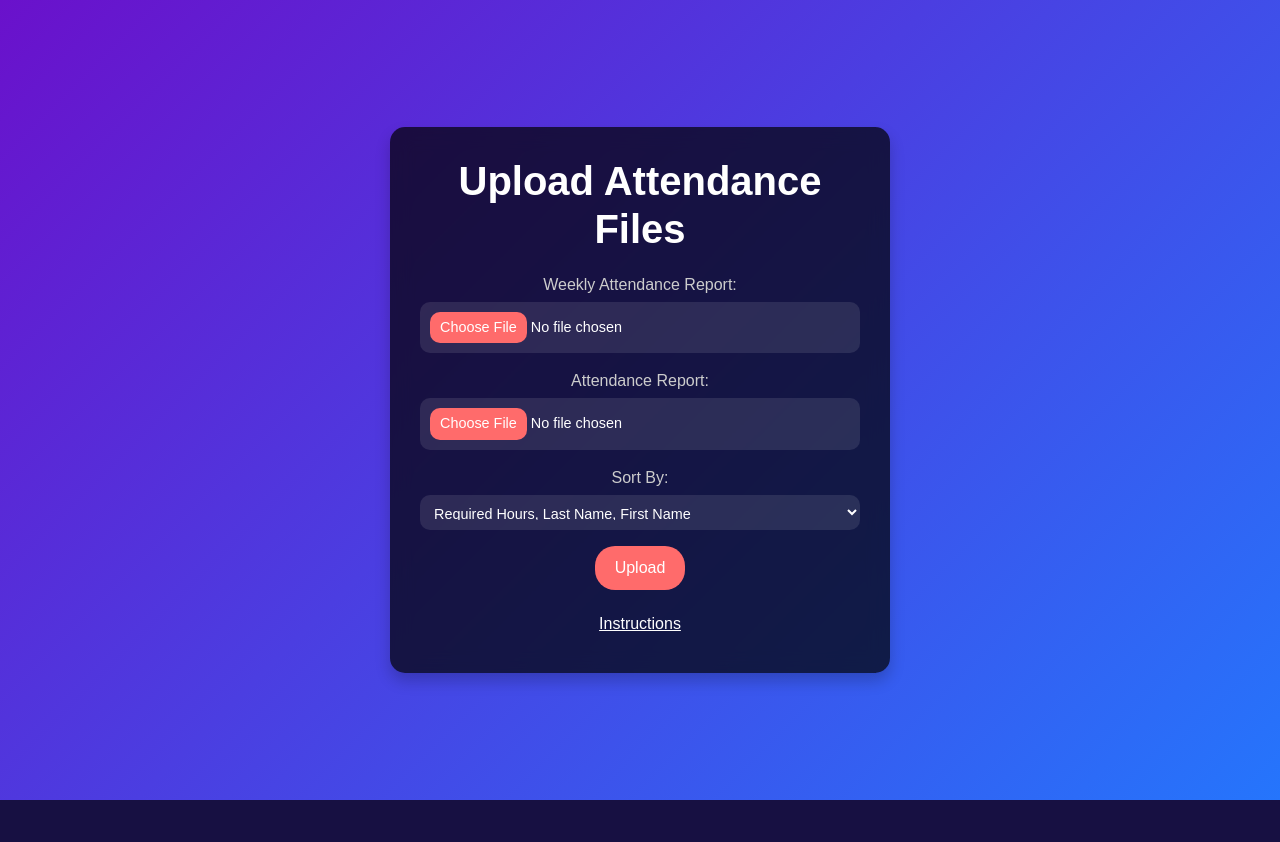
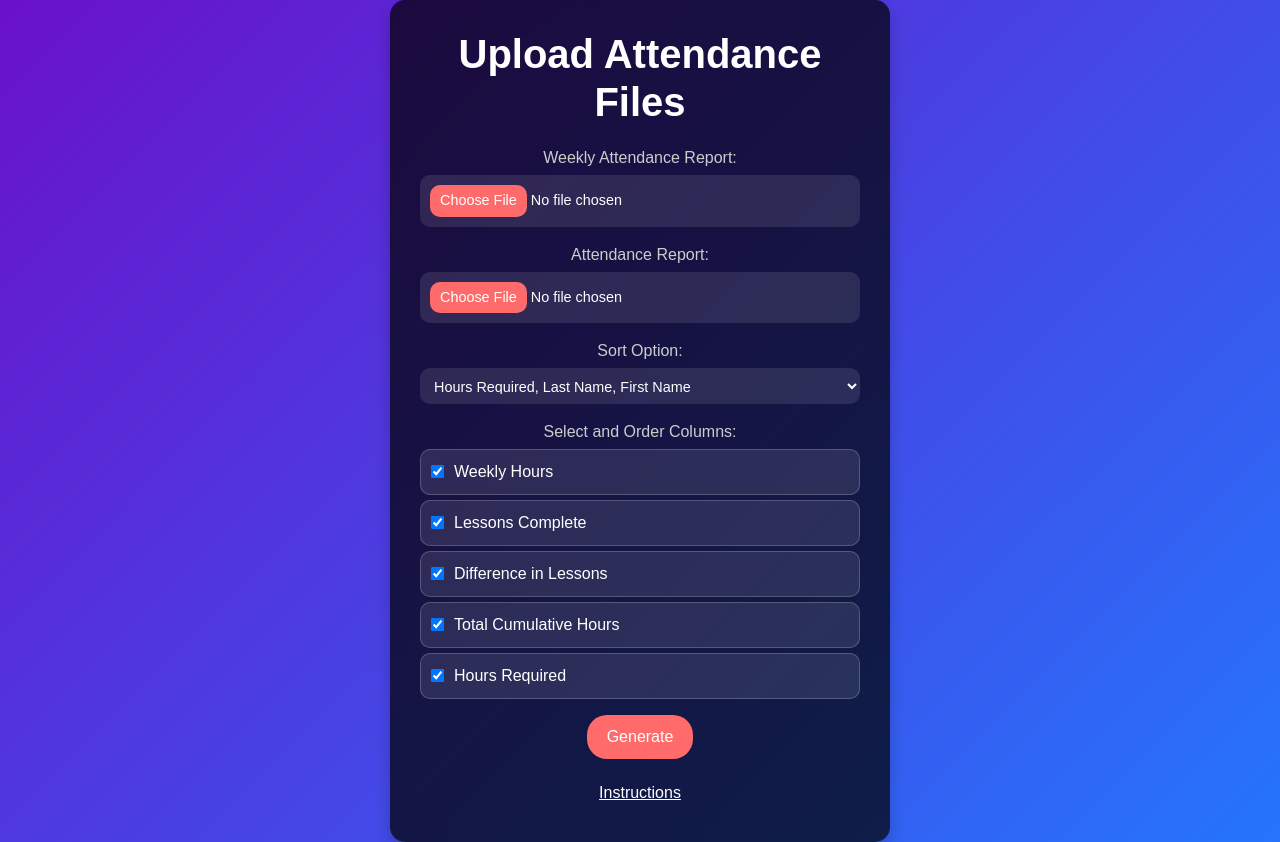
Before and after one commit to elipaulman/GOVS, a Flask app: page / in a window 1280 px wide. Before the commit the page ends 800 px from the top, so only its background shows below. Run offline with Flask 3, Linux system fonts and the light colour scheme; some libraries are stand-ins or nearby versions.

Commit message:
added column sorting options

```diff
--- a/app.py
+++ b/app.py
@@ -3,14 +3,19 @@ import pandas as pd
 from flask import Flask, request, render_template, redirect, url_for, flash, send_file
 from werkzeug.utils import secure_filename
 from io import BytesIO
+from datetime import datetime
+import logging
 
 app = Flask(__name__)
 app.secret_key = 'your_secret_key'
 app.config['UPLOAD_FOLDER'] = 'uploads'
 app.config['ALLOWED_EXTENSIONS'] = {'csv', 'xlsx'}
+app.config['MAX_CONTENT_LENGTH'] = 16 * 1024 * 1024  # 16 MB limit
 
 if not os.path.exists(app.config['UPLOAD_FOLDER']):
     os.makedirs(app.config['UPLOAD_FOLDER'])
+
+logging.basicConfig(level=logging.INFO)
 
 def allowed_file(filename):
     return '.' in filename and filename.rsplit('.', 1)[1].lower() in app.config['ALLOWED_EXTENSIONS']
@@ -25,6 +30,73 @@ def time_to_hours(time_str):
     except ValueError:
         return 0
 
+def process_files(weekly_path, attendance_path, sort_option, selected_columns):
+    try:
+        # Load the files
+        attendance_rep = pd.read_csv(attendance_path)
+        weekly_attendance_report = pd.read_csv(weekly_path)
+
+        # Standardize name formatting
+        attendance_rep['Last Name'] = attendance_rep['Last Name'].str.strip().str.lower()
+        attendance_rep['First Name'] = attendance_rep['First Name'].str.strip().str.lower()
+        weekly_attendance_report['Last Name'] = weekly_attendance_report['StudentName'].str.split(',').str[0].str.strip().str.lower()
+        weekly_attendance_report['First Name'] = weekly_attendance_report['StudentName'].str.split(',').str[1].str.strip().str.lower()
+
+        # Process Weekly Attendance Report data
+        weekly_attendance_report['Total Hours'] = weekly_attendance_report['TotalMin'].apply(time_to_hours)
+
+        # Merge datasets
+        columns_to_merge = ['Last Name', 'First Name', 'Lessons Complete', 'Difference', 'Hours Required', 'Total Hours']
+        merged_data = pd.merge(
+            attendance_rep[columns_to_merge],
+            weekly_attendance_report[['Last Name', 'First Name', 'Total Hours']],
+            on=['Last Name', 'First Name'],
+            how='inner',
+            suffixes=('_Cumulative', '_Weekly')
+        )
+
+        # Sort data based on selected option
+        if sort_option == 'last_first':
+            merged_data.sort_values(by=['Last Name', 'First Name'], inplace=True)
+        else:
+            merged_data.sort_values(by=['Hours Required', 'Last Name', 'First Name'], inplace=True)
+
+        # Limit floats to 2 decimal places
+        if 'Total Hours_Weekly' in merged_data.columns:
+            merged_data['Total Hours_Weekly'] = merged_data['Total Hours_Weekly'].round(2)
+
+        # Rename columns
+        merged_data.rename(columns={
+            'Difference': 'Difference in Lessons',
+            'Total Hours_Weekly': 'Weekly Hours',
+            'Total Hours_Cumulative': 'Total Cumulative Hours'
+        }, inplace=True)
+
+        # Create final columns in the order of `selected_columns`
+        final_columns = ['Last Name', 'First Name'] + [
+            col for col in selected_columns if col in merged_data.columns
+        ]
+
+        final_data = merged_data[final_columns]
+
+        # Insert blank lines between different values for Hours Required if sorting by hours
+        output_data = []
+        if sort_option != 'last_first':
+            last_hours_required = None
+            for _, row in merged_data.iterrows():
+                if last_hours_required is not None and row['Hours Required'] != last_hours_required:
+                    output_data.append({col: '' for col in final_data.columns})
+                output_data.append(row[final_columns].to_dict())
+                last_hours_required = row['Hours Required']
+        else:
+            output_data = final_data.to_dict(orient='records')
+
+        output_df = pd.DataFrame(output_data)
+        return output_df
+    except Exception as e:
+        logging.error(f'Error processing files: {e}')
+        raise
+
 @app.route('/', methods=['GET', 'POST'])
 def index():
     if request.method == 'POST':
@@ -35,70 +107,41 @@ def index():
         weekly_file = request.files['weekly_file']
         attendance_file = request.files['attendance_file']
         sort_option = request.form.get('sort_option', 'hours_last_first')
+        selected_columns = request.form.getlist('columns')
+        if not selected_columns:
+            flash('Please select at least one column.')
+            return redirect(request.url)
         if weekly_file.filename == '' or attendance_file.filename == '':
             flash('No selected file')
             return redirect(request.url)
-        if allowed_file(weekly_file.filename) and allowed_file(attendance_file.filename):
-            weekly_filename = secure_filename(weekly_file.filename)
-            attendance_filename = secure_filename(attendance_file.filename)
-            weekly_path = os.path.join(app.config['UPLOAD_FOLDER'], weekly_filename)
-            attendance_path = os.path.join(app.config['UPLOAD_FOLDER'], attendance_filename)
-            weekly_file.save(weekly_path)
-            attendance_file.save(attendance_path)
-            try:
-                # Load the files
-                attendance_rep = pd.read_csv(attendance_path)
-                weekly_attendance_report = pd.read_csv(weekly_path)
-                # Standardize name formatting
-                attendance_rep['Last Name'] = attendance_rep['Last Name'].str.strip().str.lower()
-                attendance_rep['First Name'] = attendance_rep['First Name'].str.strip().str.lower()
-                weekly_attendance_report['Last Name'] = weekly_attendance_report['StudentName'].str.split(',').str[0].str.strip().str.lower()
-                weekly_attendance_report['First Name'] = weekly_attendance_report['StudentName'].str.split(',').str[1].str.strip().str.lower()
-                # Process Weekly Attendance Report data
-                weekly_attendance_report['Total Hours'] = weekly_attendance_report['TotalMin'].apply(time_to_hours)
-                # Merge datasets
-                merged_data = pd.merge(
-                    attendance_rep[['Last Name', 'First Name', 'Lessons Complete', 'Difference', 'Hours Required', 'Total Hours']],
-                    weekly_attendance_report[['Last Name', 'First Name', 'Total Hours']],
-                    on=['Last Name', 'First Name'],
-                    how='inner',
-                    suffixes=('_Cumulative', '_Weekly')
-                )
-                # Sort data based on selected option
-                if sort_option == 'last_first':
-                    merged_data.sort_values(by=['Last Name', 'First Name'], inplace=True)
-                else:
-                    merged_data.sort_values(by=['Hours Required', 'Last Name', 'First Name'], inplace=True)
-                # Limit floats to 2 decimal places
-                merged_data['Total Hours_Weekly'] = merged_data['Total Hours_Weekly'].round(2)
-                # Rename columns
-                merged_data.rename(columns={
-                    'Difference': 'Difference in Lessons',
-                    'Total Hours_Weekly': 'Weekly Hours',
-                    'Total Hours_Cumulative': 'Total Cumulative Hours'
-                }, inplace=True)
-                # Select the required columns with swapped positions
-                final_data = merged_data[['Last Name', 'First Name', 'Lessons Complete', 'Difference in Lessons', 'Weekly Hours', 'Total Cumulative Hours', 'Hours Required']]
-                # Insert blank lines between different values for Hours Required if sorting by hours
-                output_data = []
-                if sort_option != 'last_first':
-                    last_hours_required = None
-                    for _, row in final_data.iterrows():
-                        if last_hours_required is not None and row['Hours Required'] != last_hours_required:
-                            output_data.append({col: '' for col in final_data.columns})
-                        output_data.append(row.to_dict())
-                        last_hours_required = row['Hours Required']
-                else:
-                    output_data = final_data.to_dict(orient='records')
-                output_df = pd.DataFrame(output_data)
-                # Save the result to a CSV file in memory
-                output = BytesIO()
-                output_df.to_csv(output, index=False)
-                output.seek(0)
-                return send_file(output, mimetype='text/csv', as_attachment=True, download_name='Sorted_Attendance_Report.csv')
-            except Exception as e:
-                flash(f'An error occurred: {e}')
-                return redirect(request.url)
+        if not allowed_file(weekly_file.filename) or not allowed_file(attendance_file.filename):
+            flash('Invalid file type. Only CSV and Excel files are allowed.')
+            return redirect(request.url)
+        weekly_filename = secure_filename(weekly_file.filename)
+        attendance_filename = secure_filename(attendance_file.filename)
+        weekly_path = os.path.join(app.config['UPLOAD_FOLDER'], weekly_filename)
+        attendance_path = os.path.join(app.config['UPLOAD_FOLDER'], attendance_filename)
+        try:
+            with open(weekly_path, 'wb') as wf, open(attendance_path, 'wb') as af:
+                wf.write(weekly_file.read())
+                af.write(attendance_file.read())
+            output_df = process_files(weekly_path, attendance_path, sort_option, selected_columns)
+            # Save the result to a CSV file in memory
+            output = BytesIO()
+            output_df.to_csv(output, index=False)
+            output.seek(0)
+            # Generate the output file name with the current date
+            output_filename = f"Processed_Attendance_Report_{datetime.now().strftime('%Y-%m-%d')}.csv"
+            return send_file(output, mimetype='text/csv', as_attachment=True, download_name=output_filename)
+        except Exception as e:
+            flash(f'An error occurred: {e}')
+            return redirect(request.url)
+        finally:
+            # Delete the uploaded files after processing
+            if os.path.exists(weekly_path):
+                os.remove(weekly_path)
+            if os.path.exists(attendance_path):
+                os.remove(attendance_path)
     return render_template('index.html')
 
 @app.route('/instructions')
--- a/templates/index.html
+++ b/templates/index.html
@@ -40,7 +40,7 @@
         margin-bottom: 5px;
         color: #ccc;
       }
-      .form-control-file, .form-control {
+      .form-control-file, .form-control, .form-select {
         background: rgba(255, 255, 255, 0.1);
         border-radius: 10px;
         padding: 10px;
@@ -88,7 +88,45 @@
         text-decoration: underline;
         margin-top: 15px;
       }
+      .sortable-list {
+        list-style-type: none;
+        padding: 0;
+        margin: 0;
+      }
+      .sortable-item {
+        background: rgba(255, 255, 255, 0.1);
+        border: 1px solid rgba(255, 255, 255, 0.2);
+        border-radius: 10px;
+        padding: 10px;
+        margin-bottom: 5px;
+        cursor: move;
+        color: #fff;
+        display: flex;
+        align-items: center;
+      }
+      .sortable-item input[type="checkbox"] {
+        margin-right: 10px;
+      }
+      .sortable-placeholder {
+        background: rgba(255, 255, 255, 0.2);
+        border: 1px dashed rgba(255, 255, 255, 0.5);
+        border-radius: 10px;
+        height: 40px;
+        margin-bottom: 5px;
+      }
     </style>
+    <script src="https://code.jquery.com/jquery-3.5.1.min.js"></script>
+    <script src="https://code.jquery.com/ui/1.12.1/jquery-ui.min.js"></script>
+    <script>
+      $(function() {
+        $(".sortable-list").sortable({
+          placeholder: "sortable-placeholder",
+          forcePlaceholderSize: true,
+          helper: "clone"
+        });
+        $(".sortable-list").disableSelection();
+      });
+    </script>
   </head>
   <body>
     <div class="container">
@@ -103,13 +141,33 @@
           <input type="file" class="form-control-file" name="attendance_file" id="attendance_file">
         </div>
         <div class="form-group">
-          <label for="sort_option">Sort By:</label>
-          <select class="form-control" name="sort_option" id="sort_option">
-            <option value="hours_last_first">Required Hours, Last Name, First Name</option>
+          <label for="sort_option">Sort Option:</label>
+          <select class="form-control form-select" name="sort_option" id="sort_option">
+            <option value="hours_last_first">Hours Required, Last Name, First Name</option>
             <option value="last_first">Last Name, First Name</option>
           </select>
         </div>
-        <button type="submit" class="btn btn-primary">Upload</button>
+        <div class="form-group">
+          <label for="columns">Select and Order Columns:</label>
+          <ul class="sortable-list">
+            <li class="sortable-item">
+              <input type="checkbox" name="columns" value="Weekly Hours" checked> Weekly Hours
+            </li>
+            <li class="sortable-item">
+              <input type="checkbox" name="columns" value="Lessons Complete" checked> Lessons Complete
+            </li>
+            <li class="sortable-item">
+              <input type="checkbox" name="columns" value="Difference in Lessons" checked> Difference in Lessons
+            </li>
+            <li class="sortable-item">
+              <input type="checkbox" name="columns" value="Total Cumulative Hours" checked> Total Cumulative Hours
+            </li>
+            <li class="sortable-item">
+              <input type="checkbox" name="columns" value="Hours Required" checked> Hours Required
+            </li>
+          </ul>
+        </div>
+        <button type="submit" class="btn btn-primary">Generate</button>
       </form>
       <a href="{{ url_for('instructions') }}" class="btn btn-link">Instructions</a>
       {% with messages = get_flashed_messages() %}
@@ -125,7 +183,6 @@
       {% endwith %}
     </div>
     <!-- Bootstrap JS and dependencies -->
-    <script src="https://code.jquery.com/jquery-3.5.1.slim.min.js"></script>
     <script src="https://cdn.jsdelivr.net/npm/@popperjs/core@2.9.2/dist/umd/popper.min.js"></script>
     <script src="https://stackpath.bootstrapcdn.com/bootstrap/4.5.2/js/bootstrap.min.js"></script>
   </body>
```
Also changed, not shown: templates/instructions.html (+15 -3 lines).
